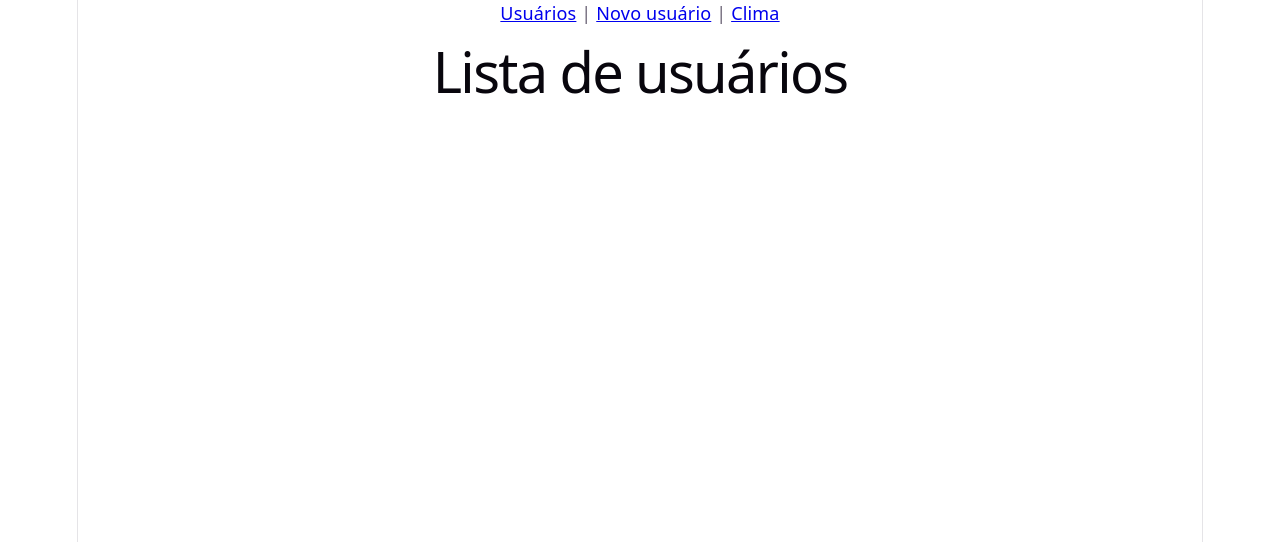
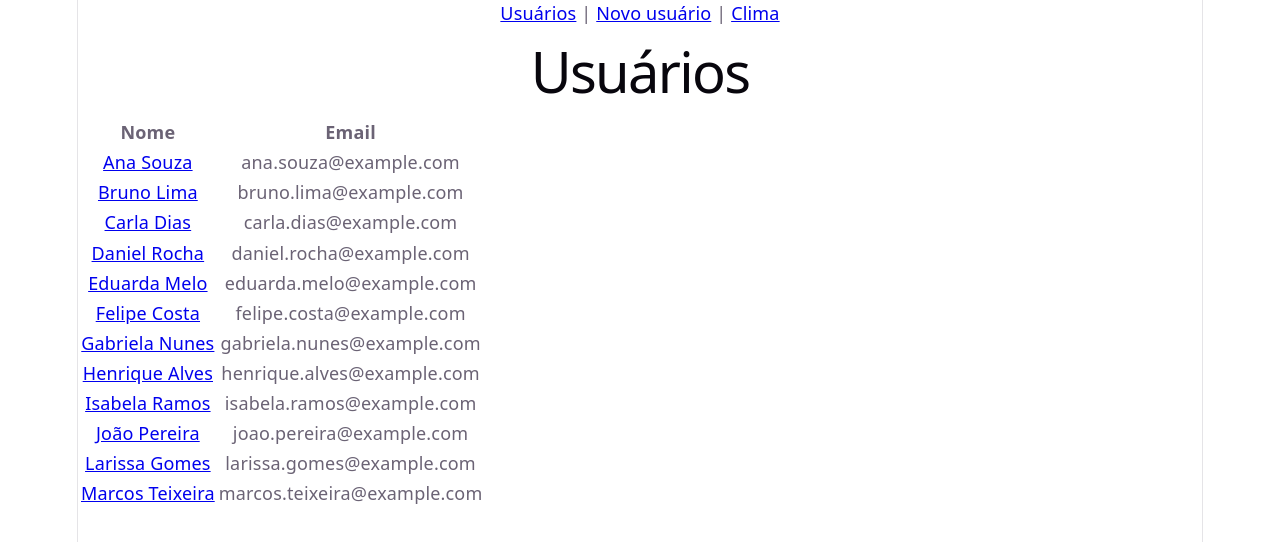
Before and after one commit to DiogoArcanjo/testePraticoFullStack, a React (Vite) app in the folder frontend/: page /users in a window 1280 px wide. Shown: the top 542 px of the page. Built offline with nearby package versions, Linux system fonts and the light colour scheme.

Commit message:
feat: lista de usuarios com dados mock (FE-03)

```diff
--- /dev/null
+++ b/frontend/src/mocks/users.ts
@@ -0,0 +1,16 @@
+import type { User } from '../types/users.ts'
+
+export const usersMock: User[] = [
+  { id: '1', name: 'Ana Souza', email: 'ana.souza@example.com', createdAt: '2026-01-10T10:00:00Z' },
+  { id: '2', name: 'Bruno Lima', email: 'bruno.lima@example.com', createdAt: '2026-01-12T14:30:00Z' },
+  { id: '3', name: 'Carla Dias', email: 'carla.dias@example.com', createdAt: '2026-02-01T09:15:00Z' },
+  { id: '4', name: 'Daniel Rocha', email: 'daniel.rocha@example.com', createdAt: '2026-02-05T16:45:00Z' },
+  { id: '5', name: 'Eduarda Melo', email: 'eduarda.melo@example.com', createdAt: '2026-02-20T11:00:00Z' },
+  { id: '6', name: 'Felipe Costa', email: 'felipe.costa@example.com', createdAt: '2026-03-03T08:20:00Z' },
+  { id: '7', name: 'Gabriela Nunes', email: 'gabriela.nunes@example.com', createdAt: '2026-03-15T13:10:00Z' },
+  { id: '8', name: 'Henrique Alves', email: 'henrique.alves@example.com', createdAt: '2026-04-02T17:00:00Z' },
+  { id: '9', name: 'Isabela Ramos', email: 'isabela.ramos@example.com', createdAt: '2026-04-18T10:40:00Z' },
+  { id: '10', name: 'João Pereira', email: 'joao.pereira@example.com', createdAt: '2026-05-07T15:25:00Z' },
+  { id: '11', name: 'Larissa Gomes', email: 'larissa.gomes@example.com', createdAt: '2026-05-22T09:05:00Z' },
+  { id: '12', name: 'Marcos Teixeira', email: 'marcos.teixeira@example.com', createdAt: '2026-06-01T12:00:00Z' },
+]
--- a/frontend/src/pages/UserListPage.tsx
+++ b/frontend/src/pages/UserListPage.tsx
@@ -1,5 +1,31 @@
+import { Link } from 'react-router'
+import { usersMock } from '../mocks/users'
+
 function UserListPage() {
-  return <h1>Lista de usuários</h1>
+  return (
+    <section>
+      <h1>Usuários</h1>
+
+      <table>
+        <thead>
+          <tr>
+            <th>Nome</th>
+            <th>Email</th>
+          </tr>
+        </thead>
+        <tbody>
+          {usersMock.map((user) => (
+            <tr key={user.id}>
+              <td>
+                <Link to={`/users/${user.id}`}>{user.name}</Link>
+              </td>
+              <td>{user.email}</td>
+            </tr>
+          ))}
+        </tbody>
+      </table>
+    </section>
+  )
 }
 
 export default UserListPage
--- /dev/null
+++ b/frontend/src/types/users.ts
@@ -0,0 +1,6 @@
+export type User = {
+  id: string
+  name: string
+  email: string
+  createdAt: string
+}
```
Also changed, not shown: 1 other file (tests, documents, lock files or other folders).
